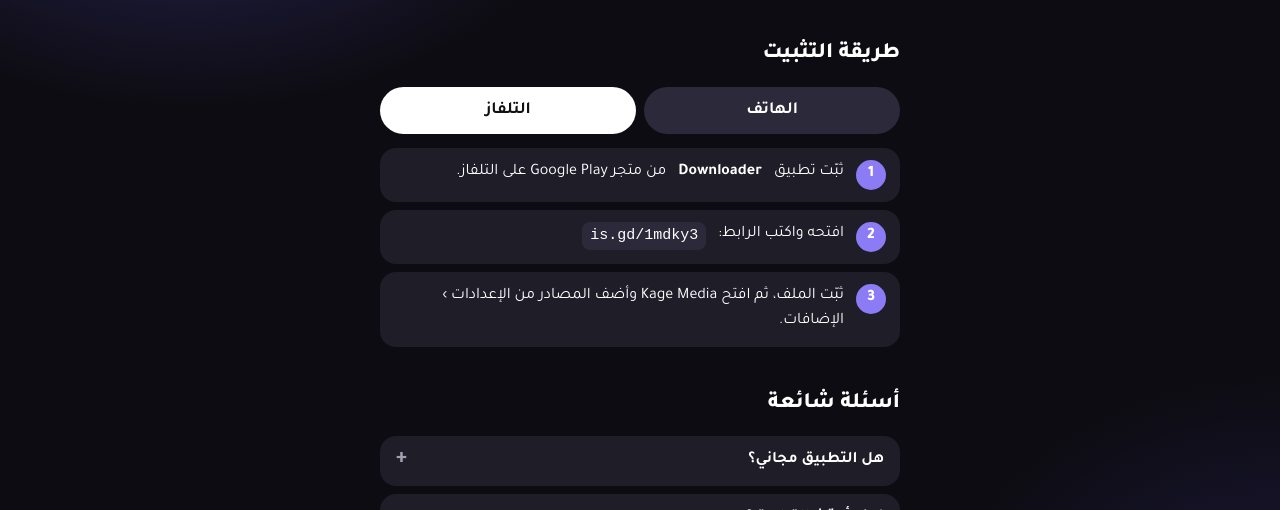
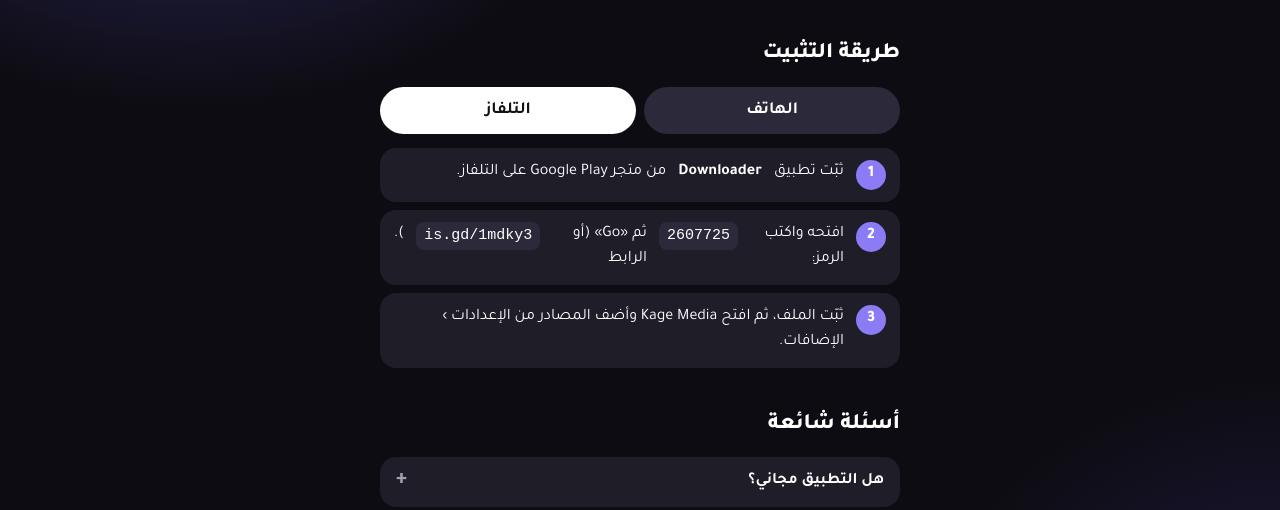
Before and after one commit to youssefelkahri/kage-updates, a plain HTML site: page index.html in a window 1280 px wide. Both pictures are taken after a click on the button "التلفاز". Shown: the part 945-1455 px from the top of the page. Drawn offline with Linux system fonts and the light colour scheme.

Commit message:
Download page: Downloader code 2607725
Co-Authored-By: Claude Opus 5.5 <noreply@anthropic.com>
Claude-Session: https://claude.ai/code/session_01T5QxdDZkjd3aZbGPZrQd62

```diff
--- a/index.html
+++ b/index.html
@@ -77,7 +77,7 @@ footer{text-align:center;color:var(--muted);font-size:13px;margin-top:26px}
   </ol>
   <ol id="tv" class="hide">
     <li>ثبّت تطبيق <b>Downloader</b> من متجر Google Play على التلفاز.</li>
-    <li>افتحه واكتب الرابط: <code>is.gd/1mdky3</code></li>
+    <li>افتحه واكتب الرمز: <code>2607725</code> ثم «Go» (أو الرابط <code>is.gd/1mdky3</code>).</li>
     <li>ثبّت الملف، ثم افتح Kage Media وأضف المصادر من الإعدادات › الإضافات.</li>
   </ol>
 
```
